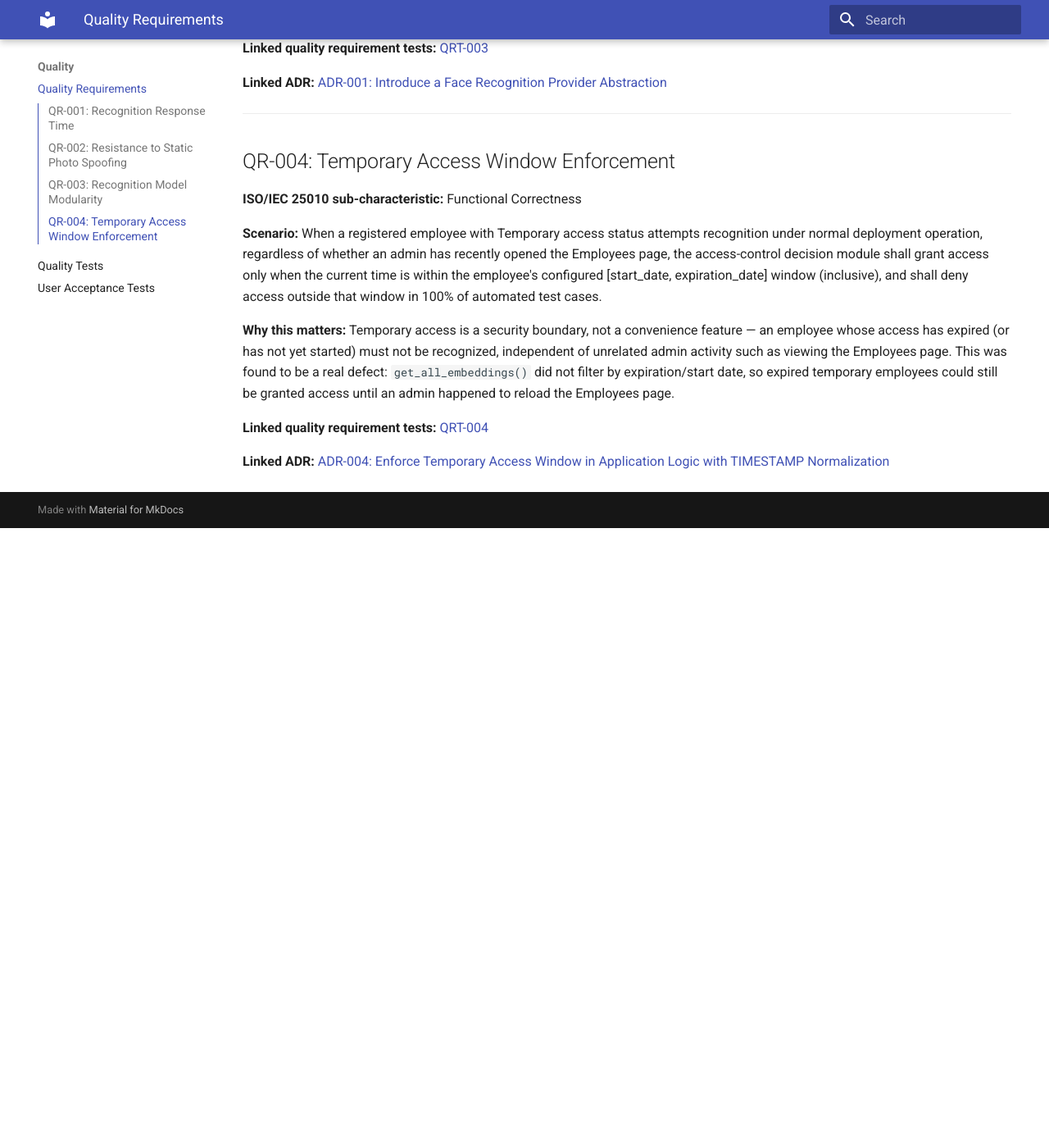
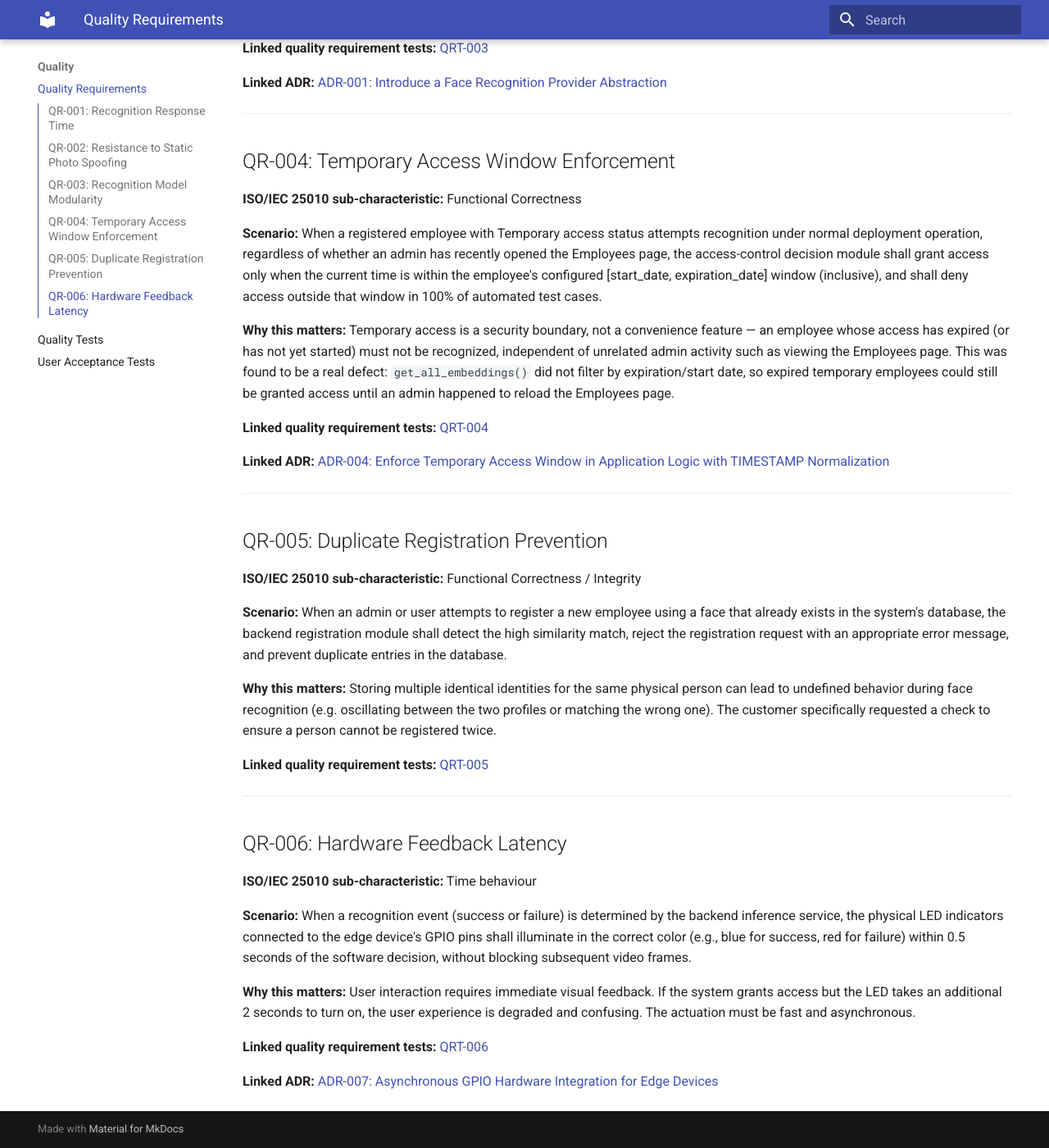
Before and after one commit to Innopolis-Robotics-Society/FaceGuardV3, an MkDocs documentation site: the page built from docs/quality-requirements.md, in a window 1280 px wide and 1400 px high, scrolled down 1452 px. Shown: the whole window at 82% size. Built offline with MkDocs 1.6.1 and Material for MkDocs 9.7.7, drawn with Linux system fonts in a browser that asks for light colours; before the commit the page ends 2096 px from its top, so only the background shows below that.

Commit message:
update quality-requirements.md

```diff
--- a/docs/quality-requirements.md
+++ b/docs/quality-requirements.md
@@ -66,3 +66,29 @@ to reload the Employees page.
 **Linked quality requirement tests:** [QRT-004](quality-requirement-tests.md#qrt-004-temporary-access-window-enforcement)
 
 **Linked ADR:** [ADR-004: Enforce Temporary Access Window in Application Logic with TIMESTAMP Normalization](architecture/adr/ADR-004-temporary-access-window-enforcement.md)
+
+---
+
+## QR-005: Duplicate Registration Prevention
+
+**ISO/IEC 25010 sub-characteristic:** Functional Correctness / Integrity
+
+**Scenario:** When an admin or user attempts to register a new employee using a face that already exists in the system's database, the backend registration module shall detect the high similarity match, reject the registration request with an appropriate error message, and prevent duplicate entries in the database.
+
+**Why this matters:** Storing multiple identical identities for the same physical person can lead to undefined behavior during face recognition (e.g. oscillating between the two profiles or matching the wrong one). The customer specifically requested a check to ensure a person cannot be registered twice.
+
+**Linked quality requirement tests:** [QRT-005](quality-requirement-tests.md#qrt-005-duplicate-registration-prevention)
+
+---
+
+## QR-006: Hardware Feedback Latency
+
+**ISO/IEC 25010 sub-characteristic:** Time behaviour
+
+**Scenario:** When a recognition event (success or failure) is determined by the backend inference service, the physical LED indicators connected to the edge device's GPIO pins shall illuminate in the correct color (e.g., blue for success, red for failure) within 0.5 seconds of the software decision, without blocking subsequent video frames.
+
+**Why this matters:** User interaction requires immediate visual feedback. If the system grants access but the LED takes an additional 2 seconds to turn on, the user experience is degraded and confusing. The actuation must be fast and asynchronous.
+
+**Linked quality requirement tests:** [QRT-006](quality-requirement-tests.md#qrt-006-hardware-feedback-latency)
+
+**Linked ADR:** [ADR-007: Asynchronous GPIO Hardware Integration for Edge Devices](architecture/adr/ADR-007-gpio-hardware-integration.md)
```
